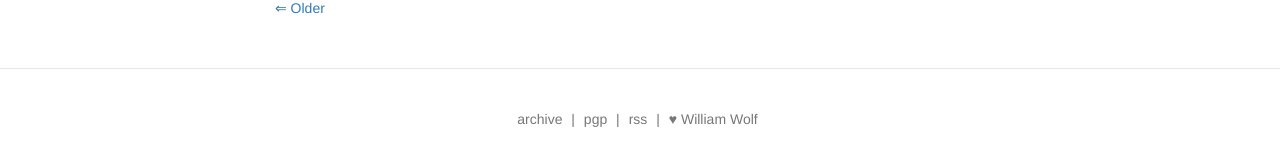
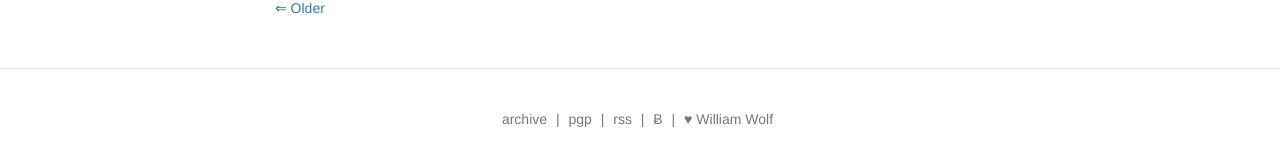
Before and after one commit to throughnothing/willwolf.me, a Jekyll site: the page built from index.html, in a window 1280 px wide. Shown: the part 522-688 px from the top of the page. Built offline with Jekyll 4.4.1, drawn with Linux system fonts in a browser that asks for light colours; nearby versions of some CDN libraries; Markdown is read by kramdown in place of the engine named in the settings; the list of posts is cut into pages by our own code.

Commit message:
Add bitcoin link in footer

```diff
--- a/_layouts/default.html
+++ b/_layouts/default.html
@@ -60,6 +60,9 @@
                     <li><a href="/pgp.txt">pgp</a></li> |
                     <li><a href="/atom.xml">rss</a></li> |
                     <li>
+                        <a target="_btc" href="https://coinbase.com/throughnothing">&#x0243;</a>
+                    </li> |
+                    <li>
                         <a href="/uncopyright/">&hearts;</a>
                         <a href="/about/">William Wolf</a>
                     </li>
```
